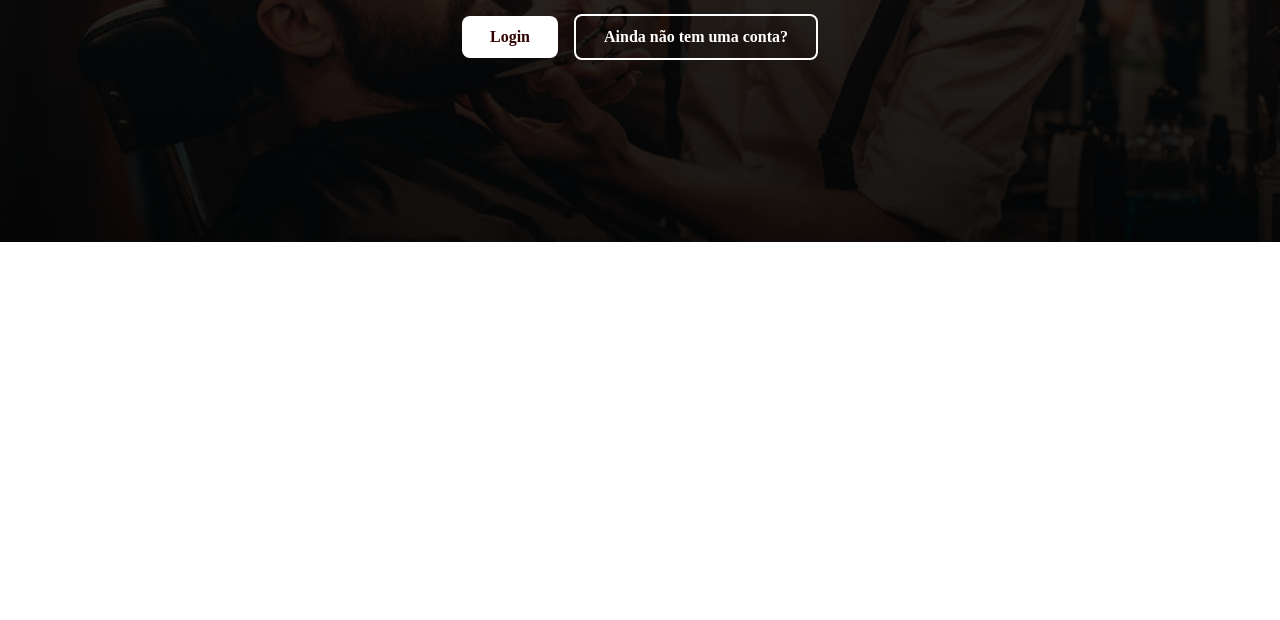
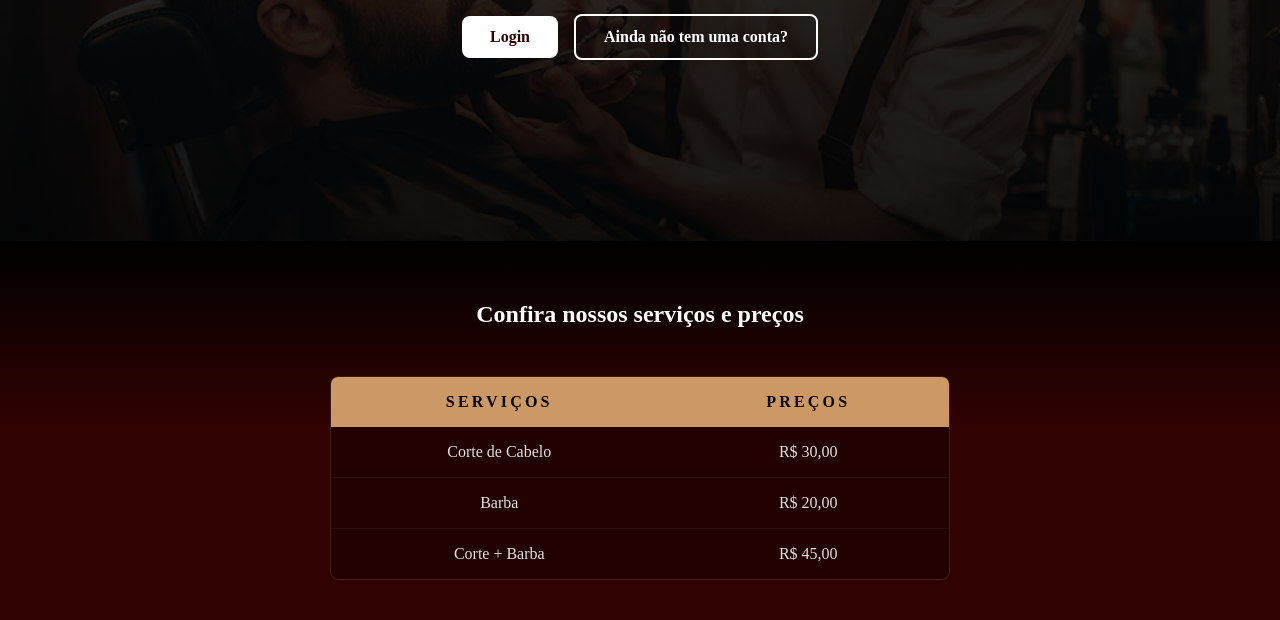
Before and after one commit to MiguelAraujo3/OverClock, a Flask app: page / in a window 1280 px wide. Shown: the part 438-1058 px from the top of the page. Before the commit the page ends 680 px from the top, so only its background shows below. Run offline with Flask 3, Linux system fonts and the light colour scheme.

Commit message:
Adição da tabela de serviços no HTML

```diff
--- a/static/css/style.css
+++ b/static/css/style.css
@@ -131,6 +131,7 @@ section.hero {
   justify-content: center;
   align-items: center;
    /* gap: 48px; */
+
 }
 div.hero-text {
   text-align: center;
@@ -201,3 +202,47 @@ div.hero-actions {
   }
 
 }
+.serviços {
+  padding: 40px 20px;
+  background: linear-gradient(to bottom, #000000 0%, #310202 50%);
+  color: #ffffff;
+  text-align: center;
+  margin-top: -1px;
+
+}
+
+.table {
+  display: flex;
+  justify-content: center;
+  margin-top: 3rem;
+
+}
+table {
+  width: 100%;
+  max-width: 50%;
+  border-collapse: separate;
+  border-spacing: 0;
+  border-radius: 8px;
+  border: 1px solid rgba(255, 255, 255, 0.1);
+  overflow: hidden;
+}
+th {
+  background-color: #cc9966;
+  color: #000000;
+  padding: 1rem;
+  font-weight: bold;
+  font-size: 1.2em;
+  text-transform: uppercase;
+  font-size: 1rem;
+  letter-spacing: 0.2rem;
+
+}
+td {
+  padding: 1rem;
+  color: #e0e0e0;
+  background-color: rgba(0, 0, 0, 0.3);
+  border-bottom: 1px solid rgba(255, 255, 255, 0.05);
+}
+tr:last-child td {
+  border-bottom: none;
+}
--- a/templates/base.html
+++ b/templates/base.html
@@ -37,5 +37,33 @@
       </div>
     </div>
   </section>
+  <section class="serviços" id="servicos">
+    <h2>Confira nossos serviços e preços</h2>
+    <div class="table">
+      <table>
+        <thead>
+          <tr>
+            <th>Serviços</th>
+            <th>Preços</th>
+          </tr>
+        </thead>
+        <tbody>
+          <tr>
+            <td>Corte de Cabelo</td>
+            <td>R$ 30,00</td>
+          </tr>
+          <tr>
+            <td>Barba</td>
+            <td>R$ 20,00</td>
+          </tr>
+          <tr>
+            <td>Corte + Barba</td>
+            <td>R$ 45,00</td>
+          </tr>
+        </tbody>
+      </table>
+    </div>
+
+  </section>
 </body>
 </html>
```
